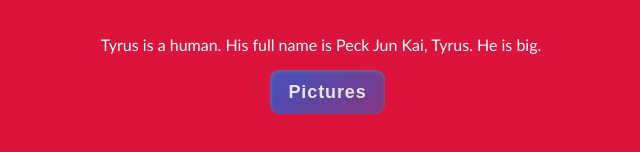
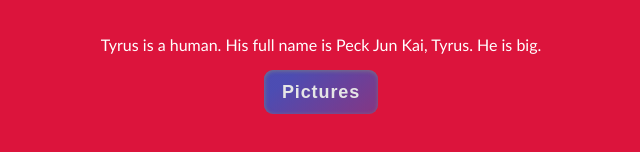
Before and after one commit to SeumusKoh/Tyrus, a plain HTML site: page index.html in a window 1280 px wide. Shown: the part 120-272 px from the top of the page, 319-959 px from the left. Drawn offline with Linux system fonts and the light colour scheme.

Commit message:
Update styles.css

```diff
--- a/styles.css
+++ b/styles.css
@@ -17,7 +17,9 @@ p{
     font-size: medium;
 }
 .pictures{
-    margin-left: 46%;
+    display: flex;
+   justify-content: center;
+   align-items: center;
 }
 
 .button {
```
